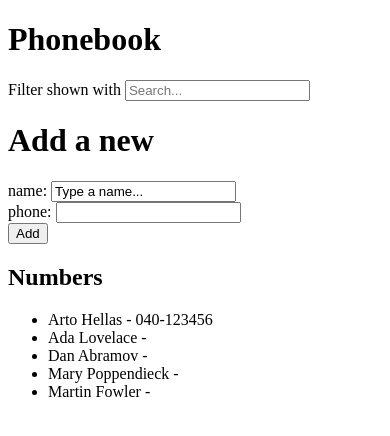
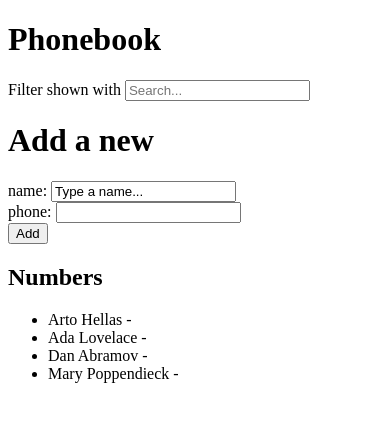
Before and after one commit to thiago-laurence/full-stack-open, a React (Vite) app in the folder part2/part2/: page / in a window 390 px wide. Shown: the top 436 px of the page. Built offline with nearby package versions, Linux system fonts and the light colour scheme; data requests are answered from the project's data file.

Commit message:
exercise(phonebook): implementacion de ejercicio 2.11

```diff
--- a/part2/part2/db.json
+++ b/part2/part2/db.json
@@ -1,19 +1,24 @@
 {
-    "notes": [
+    "persons":[
       {
-        "id": 1,
-        "content": "HTML is easy",
-        "important": true
+        "name": "Arto Hellas",
+        "number": "040-123456",
+        "id": 1
       },
       {
-        "id": 2,
-        "content": "Browser can execute only JavaScript",
-        "important": false
+        "name": "Ada Lovelace",
+        "number": "39-44-5323523",
+        "id": 2
       },
       {
-        "id": 3,
-        "content": "GET and POST are the most important methods of HTTP protocol",
-        "important": true
+        "name": "Dan Abramov",
+        "number": "12-43-234345",
+        "id": 3
+      },
+      {
+        "name": "Mary Poppendieck",
+        "number": "39-23-6423122",
+        "id": 4
       }
     ]
-  }
+}
--- a/part2/part2/src/App.jsx
+++ b/part2/part2/src/App.jsx
@@ -1,15 +1,15 @@
-import { useState } from 'react'
+import { useState, useEffect } from 'react'
+import axios from 'axios'
 import Filter from './components/Filter'
 import PersonForm from './components/PersonForm'
 import Persons from './components/Persons'
 
 const App = () => {
   const [persons, setPersons] = useState([
-    { name: 'Arto Hellas', phone: '040-123456', id: 1 },
-    { name: 'Ada Lovelace', number: '39-44-5323523', id: 2 },
-    { name: 'Dan Abramov', number: '12-43-234345', id: 3 },
-    { name: 'Mary Poppendieck', number: '39-23-6423122', id: 4 },
-    { name: 'Martin Fowler', number: '24-11-5588763', id: 5 }
+    useEffect(() => {
+        axios.get('http://localhost:3001/persons')
+        .then(response => { setPersons(response.data) })
+    }, [])
   ])
   const [name, setName] = useState('Type a name...')
   const [phone, setPhone] = useState('')
@@ -27,7 +27,7 @@ const App = () => {
     const personObject = {
       id: persons.length + 1,
       name: name,
-      phone: phone
+      number: phone
     }
     setPersons(persons.concat(personObject))
     setName('Type another name...')
@@ -35,7 +35,8 @@ const App = () => {
   }
 
   const [query, setQuery] = useState('')
-  const personsQuery = (query === '') ? persons
+  const personsQuery = (persons[0] === undefined) ? Array(0)
+    : (query === '') ? persons
     :  persons.filter(person => person.name.toLowerCase().includes(query.toLowerCase()))
 
   return (
```
